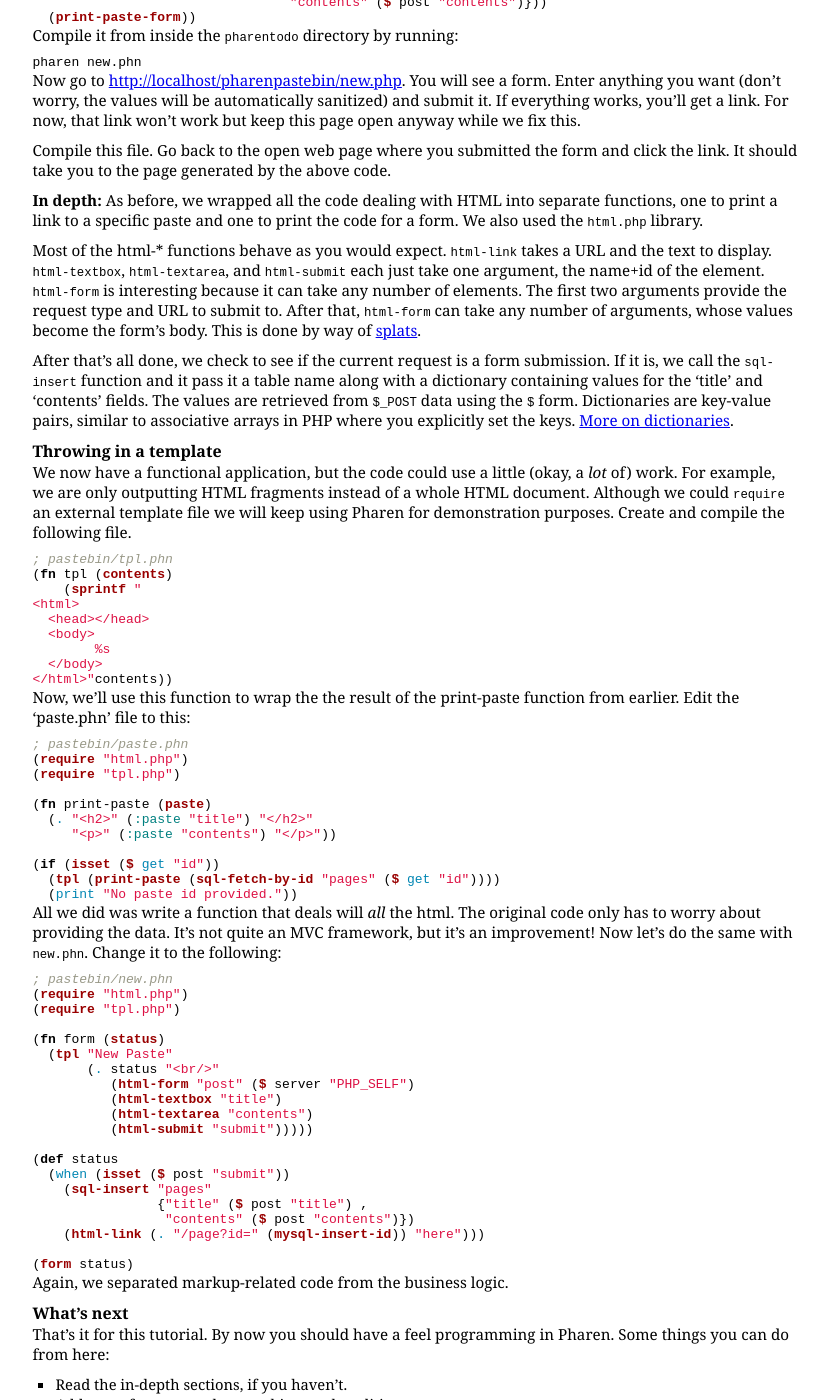
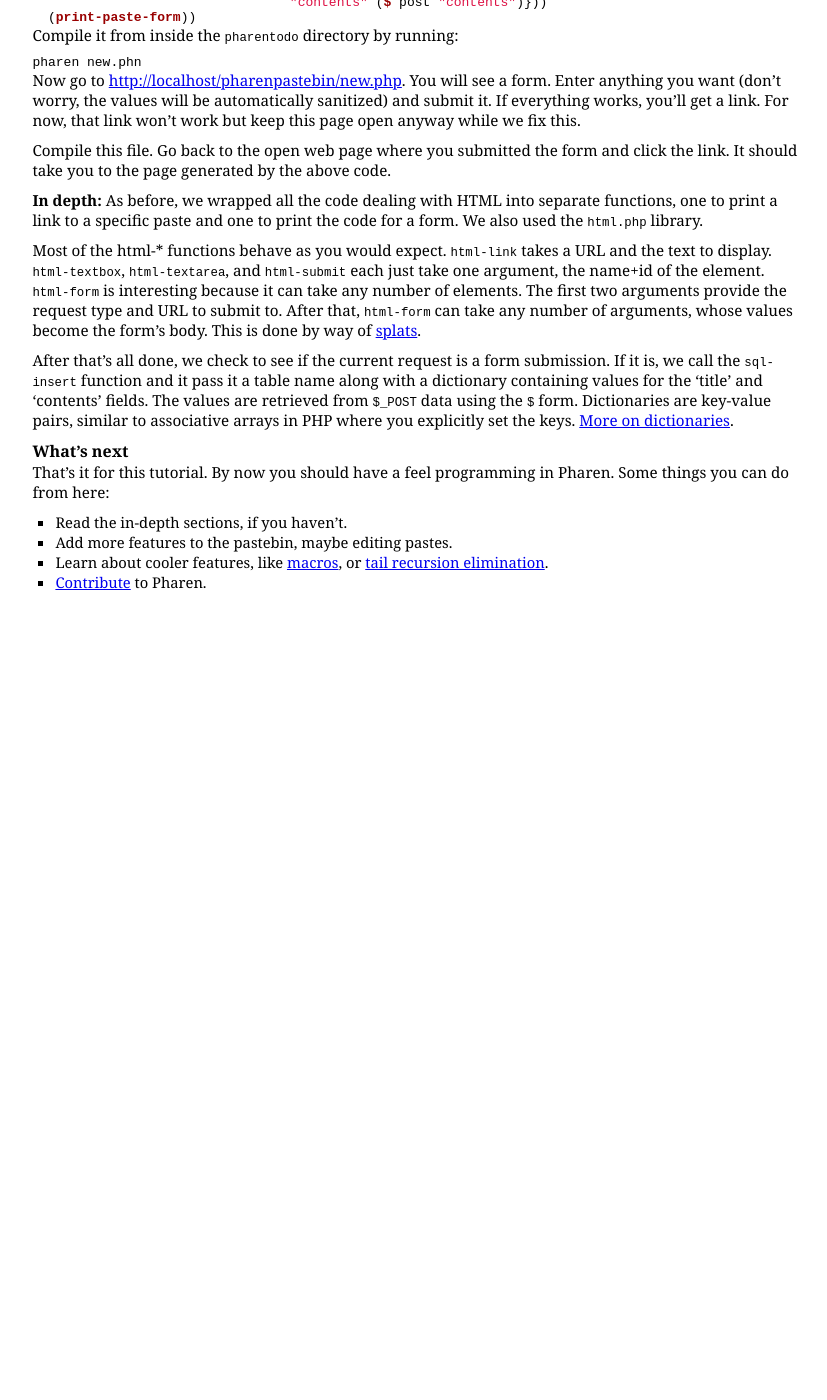
Before and after one commit to Scriptor/pharen, a Jekyll site: the page built from tutorial.markdown, in a window 1280 px wide and 1400 px high, scrolled down 2323 px. Shown: the whole window, without its empty margins (262-1089 px from the left). Built offline with Jekyll 4.4.1, drawn with Linux system fonts in a browser that asks for light colours; after the commit the page ends 2953 px from its top, so only the background shows below that.

Commit message:
Remove the section for adding a template function. It's superfluous and just makes the tutorial needlesslycomplicated.

```diff
--- a/tutorial.markdown
+++ b/tutorial.markdown
@@ -143,64 +143,6 @@ Most of the html-* functions behave as you would expect. `html-link` takes a URL
 
 After that's all done, we check to see if the current request is a form submission. If it is, we call the `sql-insert` function and it pass it a table name along with a dictionary containing values for the 'title' and 'contents' fields. The values are retrieved from `$_POST` data using the `$` form. Dictionaries are key-value pairs, similar to associative arrays in PHP where you explicitly set the keys. [More on dictionaries](/pharen/reference.html#dictionaries).
 
-### Throwing in a template {#template}
-We now have a functional application, but the code could use a little (okay, a *lot* of) work. For example, we are only outputting HTML fragments instead of a whole HTML document. Although we could `require` an external template file we will keep using Pharen for demonstration purposes. Create and compile the following file.
-
-{% highlight clojure %}
-; pastebin/tpl.phn
-(fn tpl (contents)
-    (sprintf "
-<html>
-  <head></head>
-  <body>
-	%s
-  </body>
-</html>"contents))
-{% endhighlight %}
-
-Now, we'll use this function to wrap the the result of the print-paste function from earlier. Edit the 'paste.phn' file to this:
-
-{% highlight clojure %}
-; pastebin/paste.phn
-(require "html.php")
-(require "tpl.php")
-
-(fn print-paste (paste)
-  (. "<h2>" (:paste "title") "</h2>"
-     "<p>" (:paste "contents") "</p>"))
-
-(if (isset ($ get "id"))
-  (tpl (print-paste (sql-fetch-by-id "pages" ($ get "id"))))
-  (print "No paste id provided."))
-{% endhighlight %}
-
-All we did was write a function that deals will *all* the html. The original code only has to worry about providing the data. It's not quite an MVC framework, but it's an improvement! Now let's do the same with `new.phn`. Change it to the following:
-
-{% highlight clojure %}
-; pastebin/new.phn
-(require "html.php")
-(require "tpl.php")
-
-(fn form (status)
-  (tpl "New Paste"
-       (. status "<br/>"
-          (html-form "post" ($ server "PHP_SELF")
-          (html-textbox "title")
-          (html-textarea "contents")
-          (html-submit "submit")))))
-
-(def status
-  (when (isset ($ post "submit"))
-    (sql-insert "pages"
-                {"title" ($ post "title") ,
-                 "contents" ($ post "contents")})
-    (html-link (. "/page?id=" (mysql-insert-id)) "here")))
-
-(form status)
-{% endhighlight %}
-
-Again, we separated markup-related code from the business logic.
-
 ### What's next {#whats-next}
 That's it for this tutorial. By now you should have a feel programming in Pharen. Some things you can do from here:
 * Read the in-depth sections, if you haven't.
```
